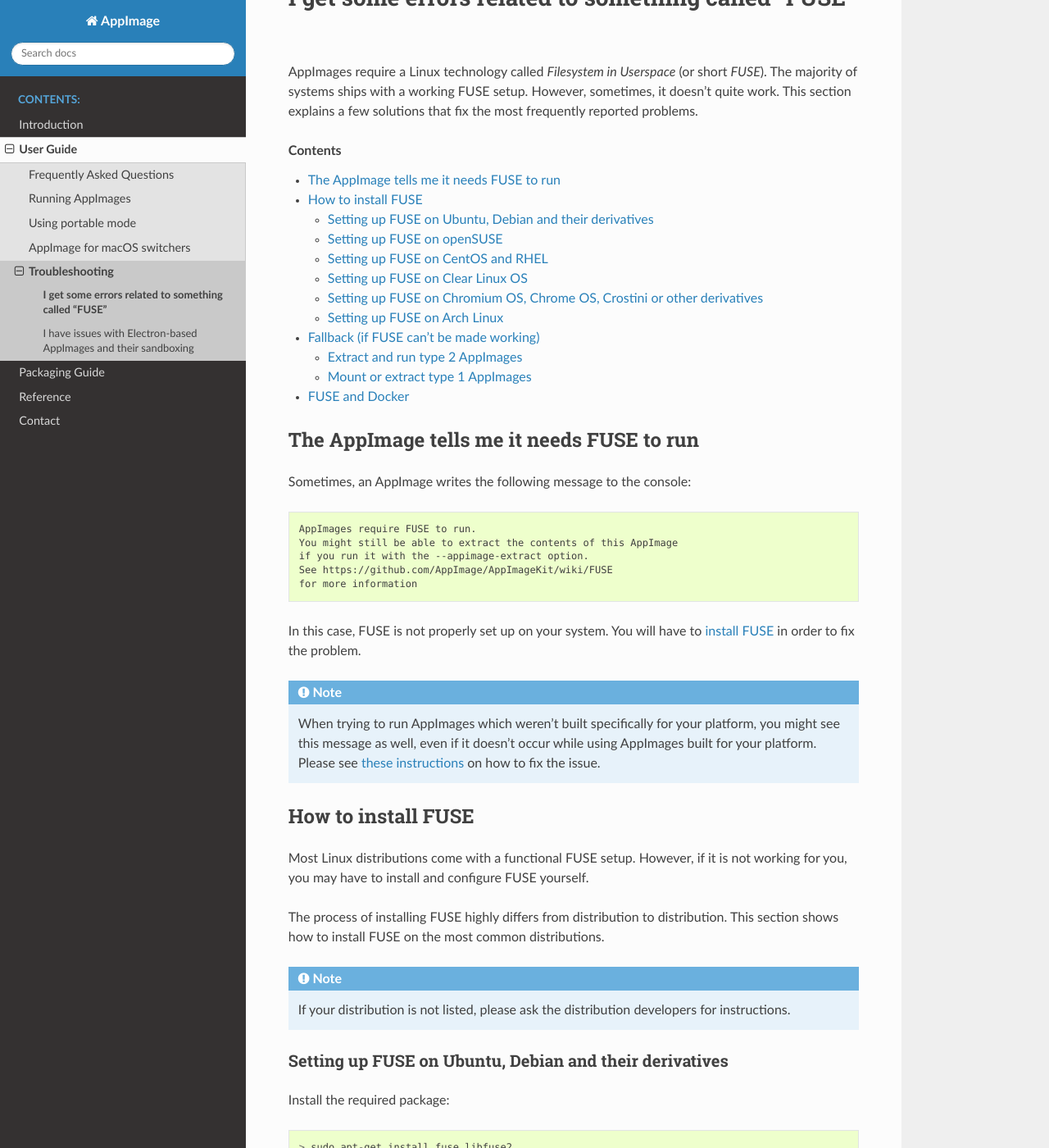
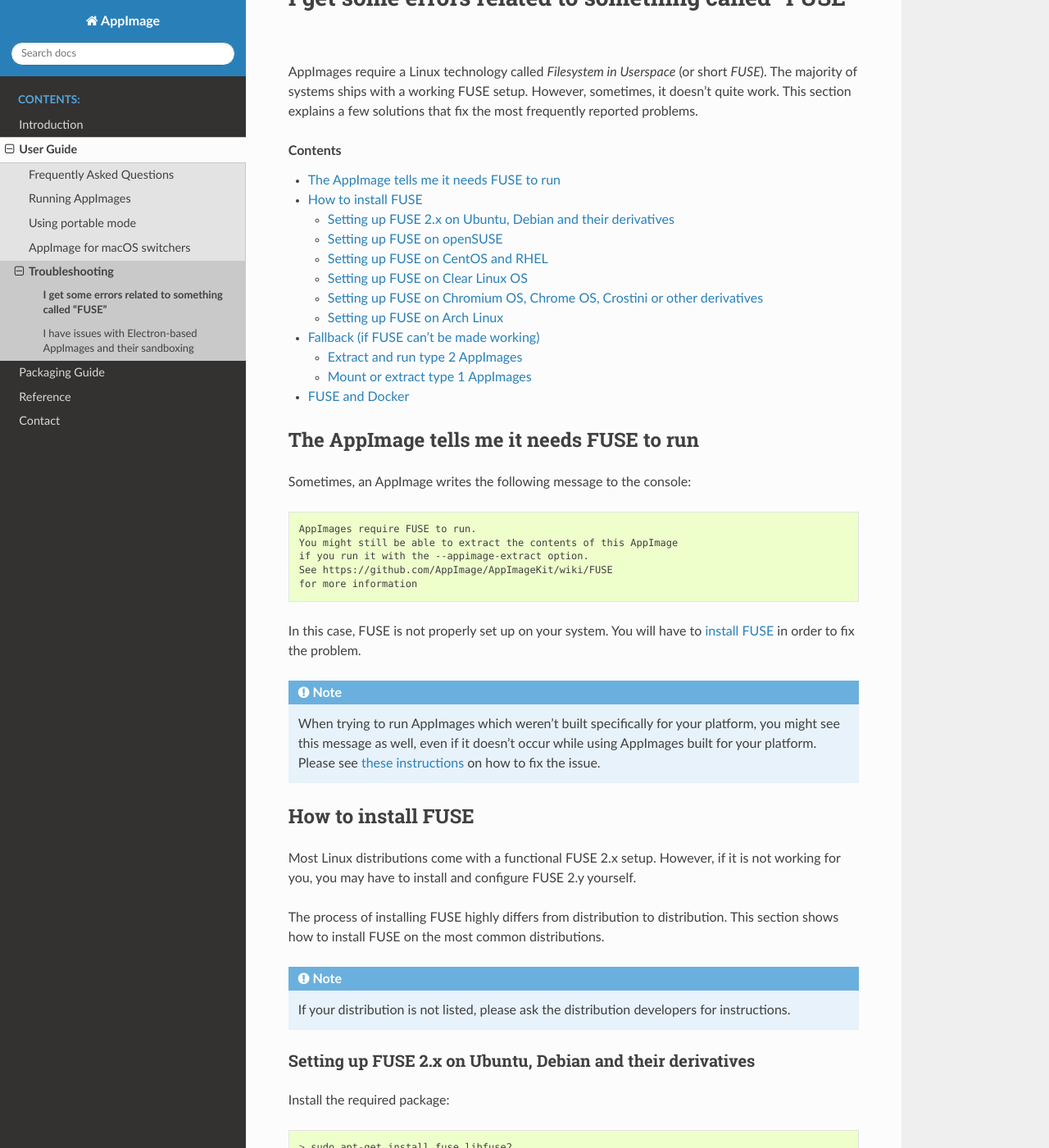
Before and after one commit to AppImage/docs.appimage.org, a Sphinx documentation site: the page built from source/user-guide/troubleshooting/fuse.rst, in a window 1280 px wide and 1400 px high, scrolled down 192 px. Shown: the whole window at 82% size. Built offline with Sphinx 7.4.7 and the Read the Docs theme 2.0.0, drawn with Linux system fonts in a browser that asks for light colours.

Commit message:
Be more explicit about 2.x

```diff
--- a/source/user-guide/troubleshooting/fuse.rst
+++ b/source/user-guide/troubleshooting/fuse.rst
@@ -35,7 +35,7 @@
 How to install FUSE
 -------------------
 
-Most Linux distributions come with a functional FUSE setup. However, if it is not working for you, you may have to install and configure FUSE yourself.
+Most Linux distributions come with a functional FUSE 2.x setup. However, if it is not working for you, you may have to install and configure FUSE 2.y yourself.
 
 The process of installing FUSE highly differs from distribution to distribution. This section shows how to install FUSE on the most common distributions.
 
@@ -43,8 +43,8 @@
    If your distribution is not listed, please ask the distribution developers for instructions.
 
 
-Setting up FUSE on Ubuntu, Debian and their derivatives
-*******************************************************
+Setting up FUSE 2.x on Ubuntu, Debian and their derivatives
+***********************************************************
 
 Install the required package::
 
```
